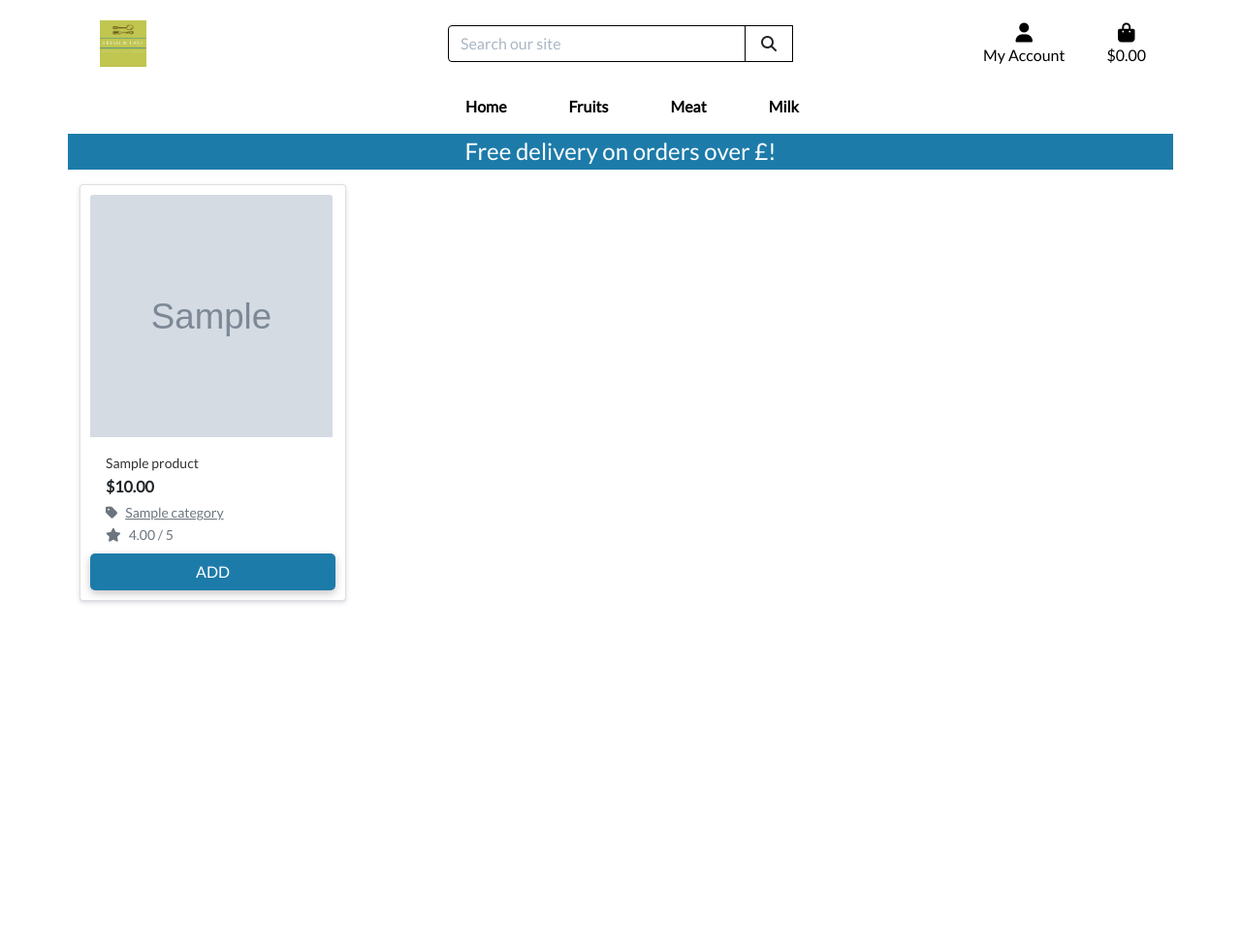
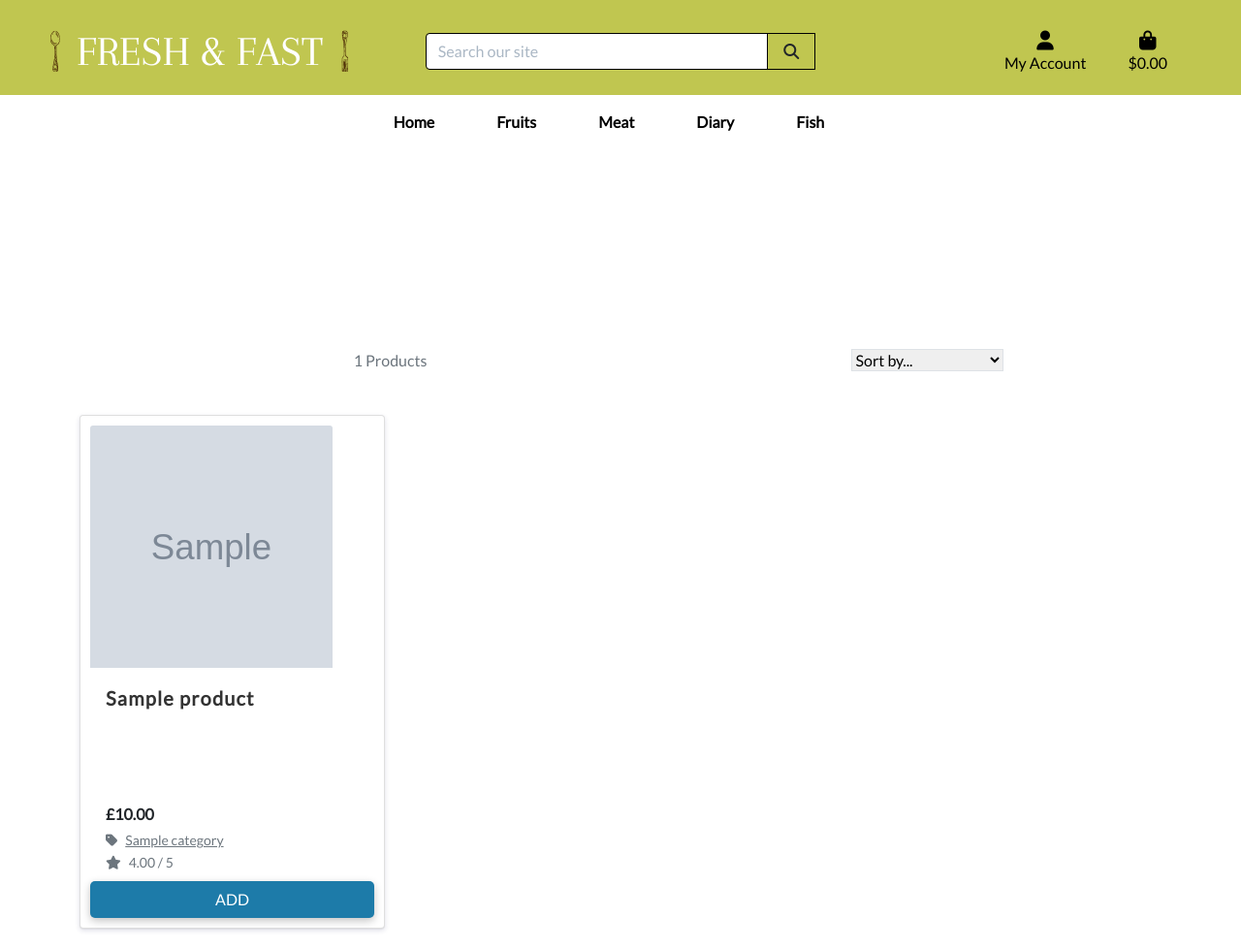
Before and after one commit to alexeykuz-sys/supermarket_project, a Django app: page /products/ in a window 1280 px wide. Shown: the whole page at 97% size. Before the commit the page ends 623 px from the top, so only its background shows below. Run offline with Django 3.2, Linux system fonts and the light colour scheme; tables that the repository leaves empty hold one stand-in row (values such as "Sample post"); grey boxes marked "Sample" are stand-in pictures; some libraries are stand-ins or nearby versions.

Commit message:
created search and sorting functions

```diff
--- a/home/templates/home/index.html
+++ b/home/templates/home/index.html
@@ -7,8 +7,8 @@
             <div class="col-12 col-md-12">
                 <div class="top-image"></div>
                 <div class="login-card">
-                    <div class="card card-wrapper" style="width: 18rem;">
-                        <img src="/media/pics/logo.png" class="card-img-top" alt="...">
+                    <div class="card card-wrapper"  >
+                        <img class="login-img-top" src="/media/pics/logo.png"  alt="...">
                         <span class="card-text">Groceries in a jiffy.</span>
                         <div class="card-body">
                             <button class="btn login-btn btn-outline-primary" role="button" type="submit">
--- a/products/templates/products/products.html
+++ b/products/templates/products/products.html
@@ -8,11 +8,40 @@
 {% block content %}
 <div class="container products-container">
   <div class="row">
+    <div class="product-container col-10 offset-1">
+        <div class="row mt-1 mb-2">
+            <div class="col-12 col-md-6 my-auto order-md-last d-flex justify-content-center justify-content-md-end">
+                <div class="sort-select-wrapper w-50">
+                    <select id="sort-selector" class="custom-select custom-select-sm rounded-0 border border-{% if current_sorting != 'None_None' %}info{% else %}black{% endif %}">
+                        <option value="reset" {% if current_sorting == 'None_None' %}selected{% endif %}>Sort by...</option>
+                        <option value="price_asc" {% if current_sorting == 'price_asc' %}selected{% endif %}>Price (low to high)</option>
+                        <option value="price_desc" {% if current_sorting == 'price_desc' %}selected{% endif %}>Price (high to low)</option>
+                        <option value="rating_asc" {% if current_sorting == 'rating_asc' %}selected{% endif %}>Rating (low to high)</option>
+                        <option value="rating_desc" {% if current_sorting == 'rating_desc' %}selected{% endif %}>Rating (high to low)</option>
+                        <option value="name_asc" {% if current_sorting == 'name_asc' %}selected{% endif %}>Name (A-Z)</option>
+                        <option value="name_desc" {% if current_sorting == 'name_desc' %}selected{% endif %}>Name (Z-A)</option>
+                        <option value="category_asc" {% if current_sorting == 'category_asc' %}selected{% endif %}>Category (A-Z)</option>
+                        <option value="category_desc" {% if current_sorting == 'category_desc' %}selected{% endif %}>Category (Z-A)</option>
+                    </select>
+                </div>
+            </div>
+            <div class="col-12 col-md-6 order-md-first">
+                <p class="text-muted mt-3 text-center text-md-left">
+                    {% if search_term or current_categories or current_sorting != 'None_None' %}
+                        <span class="small"><a href="{% url 'products' %}">Products Home</a> | </span>
+                    {% endif %}
+                    {{ products|length }} Products{% if search_term %} found for <strong>"{{ search_term }}"</strong>{% endif %}
+                </p>
+            </div>
+        </div>
+      </div>
+  </div>
+  <div class="row">
     {% for product in products %}
-    <div class="col-sm-12 col-md-4 col-lg-3">
+    <div class="col-sm-12 col-md-6 col-lg-3">
       <div class="card product-card border-1">
         {% if product.image %}
-        <a class="product-image-link" href="{% url 'product_detail' product.id %}">
+        <a href="{% url 'product_detail' product.id %}">
           <img
             class="card-img-top"
             src="{{ product.image.url }}"
@@ -34,7 +63,7 @@
         <div class="card-footer bg-white pt-0 border-0 text-start">
           <div class="row">
             <div class="col">
-              <p class="lead mb-0 text-start fw-bold product-price">${{ product.price }}</p>
+              <p class="lead mb-0 text-start fw-bold product-price">£{{ product.price }}</p>
               {% if product.category %}
               <p class="small mt-1 mb-0">
                 <a
--- a/products/views.py
+++ b/products/views.py
@@ -1,5 +1,8 @@
-from django.shortcuts import render, get_object_or_404
-from .models import Product
+from django.shortcuts import render, redirect, reverse, get_object_or_404
+from django.contrib import messages
+from django.db.models import Q
+from .models import Product, Category
+from django.db.models.functions import Lower
 # Create your views here.
 
 
@@ -7,9 +10,49 @@
     """ A view to show all products """
 
     products = Product.objects.all()
+    query = None
+    categories = None
+    sort = None
+    direction = None
+
+    if request.GET:
+
+        if 'sort' in request.GET:
+            sortkey = request.GET['sort']
+            sort = sortkey
+            if sortkey == 'name':
+                sortkey = 'lower_name'
+                products = products.annotate(lower_name=Lower('name'))
+            if sortkey == 'category':
+                sortkey = 'category__name'
+
+            if 'direction' in request.GET:
+                direction = request.GET['direction']
+                if direction == 'desc':
+                    sortkey =f'-{sortkey}'
+            products = products.order_by(sortkey)
+
+        if 'category' in request.GET:
+            categories = request.GET['category'].split(',')
+            products = products.filter(category__name__in=categories)
+            categories = Category.objects.filter(name__in=categories)
+
+        if 'q' in request.GET:
+            query = request.GET['q']
+            if not query:
+                messages.error(request, "You have to enter query")
+                return redirect(reverse('products'))
+
+            queries = Q(name__icontains=query) | Q(description__icontains=query)
+            products = products.filter(queries)
+
+    current_sorting = f'{sort}_{direction}'
 
     context = {
-        'products': products
+        'products': products,
+        'search_term': query,
+        'current_categories': categories,
+        'current_sorting': current_sorting,
     }
 
     return render(request, 'products/products.html', context)
--- a/static/css/base.css
+++ b/static/css/base.css
@@ -72,11 +72,11 @@
 
 /* Navbar */
 
-
-.main-logo-link .logo {
-    width:3rem;
+#topnav{
+  background-color: #c0c650;
+}
+.main-logo-link .logo-nav {
     height: 3rem;
-    margin: 5px;
 }
 
 
@@ -109,15 +109,15 @@
 .login-card {
   /* display: flex; */
   position: absolute;
-  top: 30%;
+  top: 25%;
   left: 50%;
   transform: translate(-50%, -50%);
   z-index: 99;
 }
 
-.login-card .card-wrapper {
+.card-wrapper {
   width: 23rem;
-  height: 22rem;
+  height: 25rem;
   display: flex;
   align-items: center;
   justify-content: center;
@@ -134,9 +134,9 @@
   position: absolute;
 }
 
-.login-card .card-wrapper .card-img-top {
-  height: 60%;
-  width: 60%;
+.card-wrapper .login-img-top {
+  height: 50%;
+  width: 50%;
   top: 0;
 }
 
@@ -182,13 +182,14 @@
 /* Products page */
 
 
-.products-container {
+.products-container,
+.product-container {
     padding-top: 170px;
 }
 
 .product-card{
-    width: 275px;
-    height: 430px;
+    width: 315px;
+    height: 530px;
     padding: 10px;
     margin: 20px auto;
     box-shadow: rgba(50, 50, 105, 0.15) 0px 2px 5px 0px, rgba(0, 0, 0, 0.05) 0px 1px 1px 0px;
@@ -201,8 +202,8 @@
 }
 
 .product-name {
-  font-size: 14px;
-    font-weight: normal;
+  font-size: 15px;
+    font-weight: bold;
     color: rgb(51, 51, 51);
 }
 
@@ -221,3 +222,22 @@
   color: white;
   text-decoration: none;
 }
+
+/* Individual products page */
+
+.browse-products {
+  font-size: 15px;
+  font-weight: normal;
+  padding-top: 20px;
+}
+
+.product-name {
+  font-size: 20px;
+  font-weight: bold;
+  letter-spacing: 1.2px;
+  /* padding: 10px; */
+}
+
+.product-details-wrapper i{
+  padding-top: 5px;
+}
--- a/templates/includes/main-nav.html
+++ b/templates/includes/main-nav.html
@@ -2,7 +2,7 @@
 
     <ul class="navbar-nav w-auto mx-auto">
         <li class="nav-item d-block d-md-none">
-            <a class="logo-font fw-bold nav-link text-dark me-5" href="{% url 'home' %}" id="home-link">
+            <a class="logo-font fw-bold nav-link text-dark me-5" href="{% url 'products' %}" id="home-link">
                 All Products
             </a>
         </li>
@@ -19,38 +19,49 @@
         </li>
 
         <li class="nav-item dropdown">
-            <a class="logo-font fw-bold nav-link text-dark me-5" href="#" id="clothing-link" data-bs-toggle="dropdown" aria-haspopup="true" aria-expanded="false">
+            <a class="logo-font fw-bold nav-link text-dark me-5" href="{% url 'products' %}?category=Fruits" id="fruits-link" data-toggle="dropdown" aria-haspopup="true" aria-expanded="false">
                 Fruits
-            </a>
-            <div class="dropdown-menu border-0" aria-labelledby="clothing-link">
+             </a>
+            <!-- <div class="dropdown-menu border-0" aria-labelledby="clothing-link">
                 <a href="{% url 'products' %}?category=activewear,essentials" class="dropdown-item">Activewear &amp; Essentials</a>
                 <a href="{% url 'products' %}?category=jeans" class="dropdown-item">Jeans</a>
                 <a href="{% url 'products' %}?category=shirts" class="dropdown-item">Shirts</a>
                 <a href="{% url 'products' %}?category=activewear,essentials,jeans,shirts" class="dropdown-item">All Clothing</a>
-            </div>
+            </div> -->
         </li>
 
         <li class="nav-item dropdown">
-            <a class="logo-font fw-bold nav-link text-dark me-5" href="#" id="homeware-link" data-bs-toggle="dropdown" aria-haspopup="true" aria-expanded="false">
+            <a class="logo-font fw-bold nav-link text-dark me-5" href="{% url 'products' %}?category=Meat" id="meat-link" data-toggle="dropdown" aria-haspopup="true" aria-expanded="false">
                 Meat
-            </a>
-            <div class="dropdown-menu border-0" aria-labelledby="homeware-link">
+             </a>
+            <!-- <div class="dropdown-menu border-0" aria-labelledby="homeware-link">
                 <a href="{% url 'products' %}?category=bed_bath" class="dropdown-item">Bed &amp; Bath</a>
                 <a href="{% url 'products' %}?category=kitchen_dining" class="dropdown-item">Kitchen &amp; Dining</a>
                 <a href="{% url 'products' %}?category=bed_bath,kitchen_dining" class="dropdown-item">All Homeware</a>
-            </div>
+            </div> -->
         </li>
 
         <li class="nav-item dropdown">
-            <a class="logo-font fw-bold nav-link text-dark" href="#" id="specials-link" data-toggle="dropdown" aria-haspopup="true" aria-expanded="false">
-               Milk
+            <a class="logo-font fw-bold nav-link text-dark me-5" href="{% url 'products' %}?category=Diary" id="diary-link" data-toggle="dropdown" aria-haspopup="true" aria-expanded="false">
+               Diary
             </a>
-            <div class="dropdown-menu border-0" aria-labelledby="specials-link">
+            <!-- <div class="dropdown-menu border-0" aria-labelledby="specials-link">
                 <a href="{% url 'products' %}?category=new_arrivals" class="dropdown-item">New Arrivals</a>
                 <a href="{% url 'products' %}?category=deals" class="dropdown-item">Deals</a>
                 <a href="{% url 'products' %}?category=clearance" class="dropdown-item">Clearance</a>
                 <a href="{% url 'products' %}?category=new_arrivals,deals,clearance" class="dropdown-item">All Specials</a>
-            </div>
+            </div> -->
+        </li>
+        <li class="nav-item dropdown">
+            <a class="logo-font fw-bold nav-link text-dark me-5" href="{% url 'products' %}?category=Fish" id="Fish-link" data-toggle="dropdown" aria-haspopup="true" aria-expanded="false">
+               Fish
+            </a>
+            <!-- <div class="dropdown-menu border-0" aria-labelledby="specials-link">
+                <a href="{% url 'products' %}?category=new_arrivals" class="dropdown-item">New Arrivals</a>
+                <a href="{% url 'products' %}?category=deals" class="dropdown-item">Deals</a>
+                <a href="{% url 'products' %}?category=clearance" class="dropdown-item">Clearance</a>
+                <a href="{% url 'products' %}?category=new_arrivals,deals,clearance" class="dropdown-item">All Specials</a>
+            </div> -->
         </li>
     </ul>
 </div>
--- a/templates/includes/navbar.html
+++ b/templates/includes/navbar.html
@@ -1,11 +1,11 @@
-<header class="container fixed-top header-container">
-    <div id="topnav" class="row bg-white pt-lg-2 d-none d-lg-flex">
+<header class="container-fluid fixed-top header-container">
+    <div id="topnav" class=" row pt-lg-2 d-lg-flex">
         <div class="col-12 col-lg-4 my-auto py-1 py-lg-0 text-center text-lg-start">
             <a href="{% url 'home' %}" class="nav-link main-logo-link">
-                <img class='logo' src="/media/pics/logo.png" alt="logo-image" />
+                <img class='logo' src="/media/pics/logo-nav2.png" alt="logo-image" />
             </a>
         </div>
-        <div class="col-12 col-lg-4 my-auto py-1 py-lg-0">
+        <div class="col-12 col-lg-4 my-auto d-none d-lg-block py-1 py-lg-0">
             <form method="GET" action="{% url 'products' %}">
                 <div class="input-group w-100">
                     <input class="form-control border border-dark start-rounded-2" type="text" name="q" placeholder="Search our site">
@@ -19,7 +19,7 @@
                 </div>
             </form>
         </div>
-        <div class="col-12 col-lg-4 my-auto py-1 py-lg-0">
+        <div class="col-12 col-lg-4 my-auto d-none d-lg-block   py-1 py-lg-0">
             <ul class="list-inline list-unstyled text-center text-lg-end my-0">
                 <li class="list-inline-item dropdown">
                     <a class="text-dark nav-link" href="#" id="user-options" data-bs-toggle="dropdown" aria-haspopup="true" aria-expanded="false">
@@ -41,7 +41,7 @@
                         {% endif %}
                     </div>
                 </li>
-                <li class="list-inline-item">
+                <li class="list-inline-item me-5">
                     <a class="{% if grand_total %}text-info font-weight-bold{% else %}text-dark{% endif %} nav-link" href="">
                         <div class="text-center">
                             <div><i class="fas fa-shopping-bag fa-lg"></i></div>
@@ -68,11 +68,11 @@
         </nav>
     </div>
 
-        <div id="delivery-banner" class="row text-center">
-            <div class="col text-white">
-                <h4 class="logo-font my-1">Free delivery on orders over £{{ free_delivery_threshold }}!</h4>
-            </div>
-        </div>
+            <!-- <div id="delivery-banner" class="row text-center">
+                <div class="col text-white">
+                    <h4 class="logo-font my-1">Free delivery on orders over £{{ free_delivery_threshold }}!</h4>
+                </div>
+            </div> -->
 
 </header>
 {% if messages %}
```
Also changed, not shown: products/templates/products/product_detail.html (+67 -2 lines), media/pics/logo-nav.png (added), media/pics/logo-nav1.png (added), media/pics/logo-nav2.png (added).
